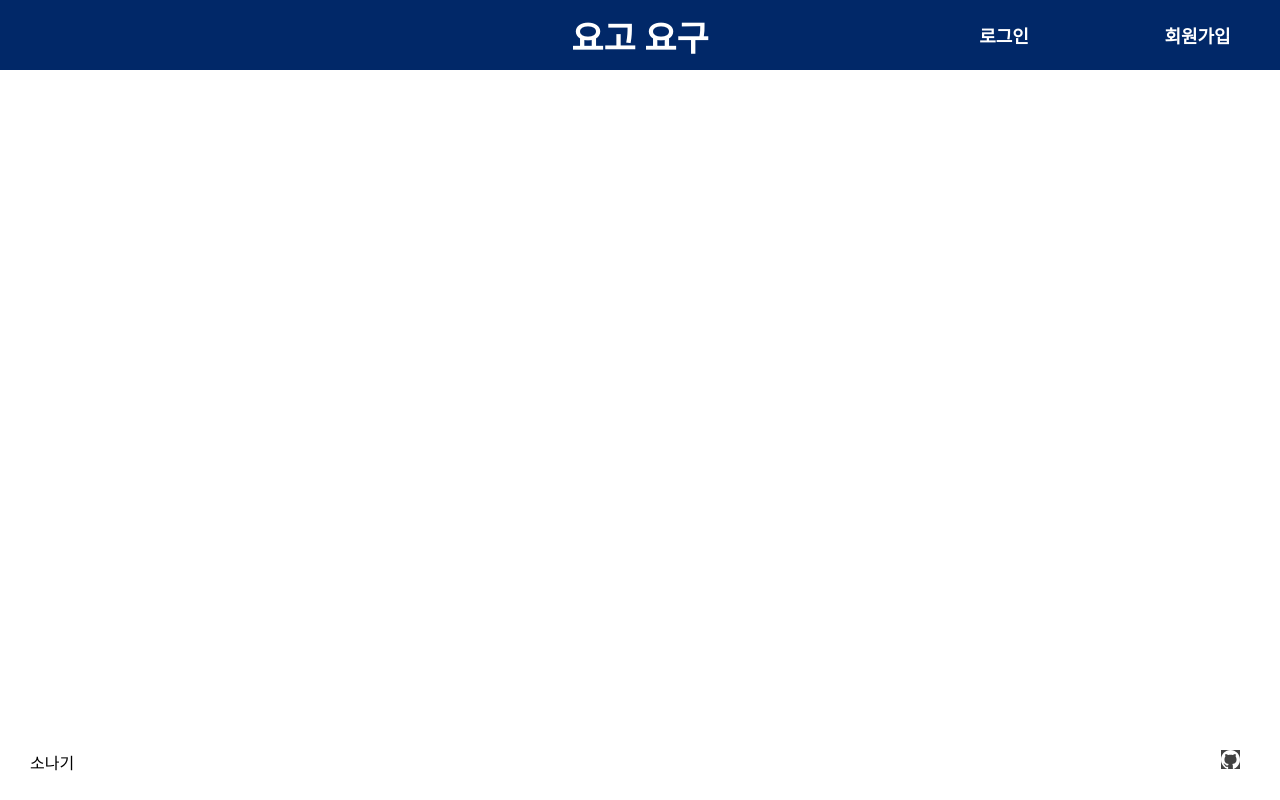
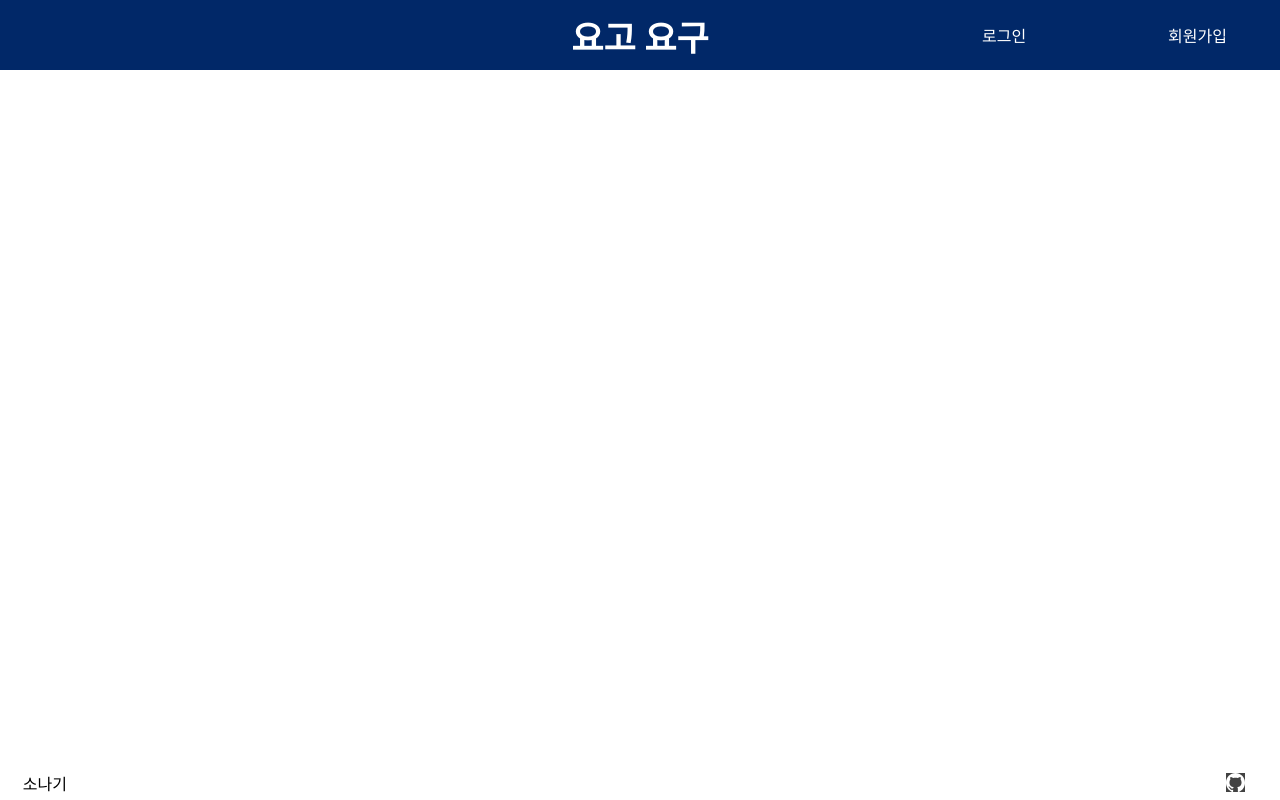
Before and after one commit to harksu/SW-Competition-FrontEnd, a React (Create React App) app: page / in a window 1280 px wide. Built offline with nearby package versions, Linux system fonts and the light colour scheme; a web font is replaced by a local one.

Commit message:
Style: header,footer

```diff
--- a/src/components/Footer.jsx
+++ b/src/components/Footer.jsx
@@ -5,8 +5,12 @@ import { ReactComponent as GithubIcon } from '../assests/githubIcon.svg';
 function Footer() {
   return (
     <FooterWrapper>
-      <TeamName>소나기</TeamName>
-      <GithubLogo />
+      <Container>
+        <TeamName>소나기</TeamName>
+      </Container>
+      <Container>
+        <GithubLogo />
+      </Container>
     </FooterWrapper>
   );
 }
@@ -17,15 +21,18 @@ const FooterWrapper = styled.div`
   position: absolute;
   bottom: 0;
   width: 100%;
-  height: 50px;
+  height: 35px;
+  display: flex;
   align-items: center;
+  justify-content: space-between;
+`;
+const Container = styled.div`
+  width: 7%;
+  display: flex;
+  justify-content: center;
 `;
 const TeamName = styled.p`
   font-family: 'locus_sangsang';
-  position: absolute;
-  left: 30px;
+  font-size: 16px;
 `;
-const GithubLogo = styled(GithubIcon)`
-  position: absolute;
-  right: 40px;
-`;
+const GithubLogo = styled(GithubIcon)``;
--- a/src/components/Header.jsx
+++ b/src/components/Header.jsx
@@ -36,7 +36,7 @@ const ItemBox = styled.div`
 
 const Title = styled.p`
   text-align: center;
-  font-weight: 700;
+  font-weight: 600;
   font-size: 35px;
   color: ${({ theme }) => theme.colors.white};
 `;
@@ -51,9 +51,9 @@ const UserSelect = styled.div`
 const SelectBtn = styled.button`
   border: none;
   background: none;
-  font-size: 18px;
+  font-size: 16px;
   width: 50%;
-  font-weight: 600;
+  font-weight: 500;
   color: ${({ theme }) => theme.colors.white};
   &:nth-child(2) {
     margin-left: 8%;
--- a/src/styles/GlobalStyles.js
+++ b/src/styles/GlobalStyles.js
@@ -8,7 +8,6 @@ const GlobalStyle = createGlobalStyle`
         body,html{
             box-sizing: border-box;
             overflow-x: hidden;
-
             }
         font-family: 'NanumSquare';
     }
```
